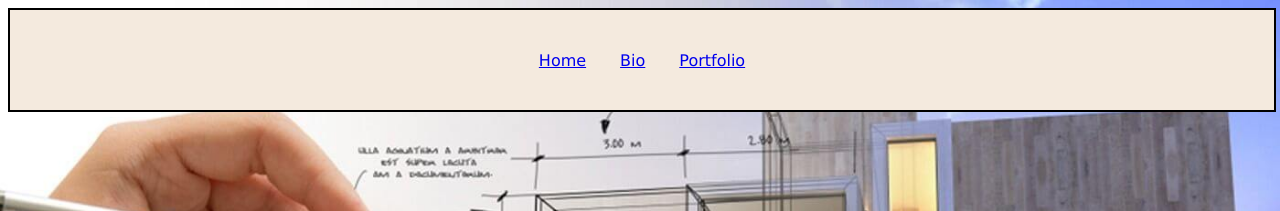
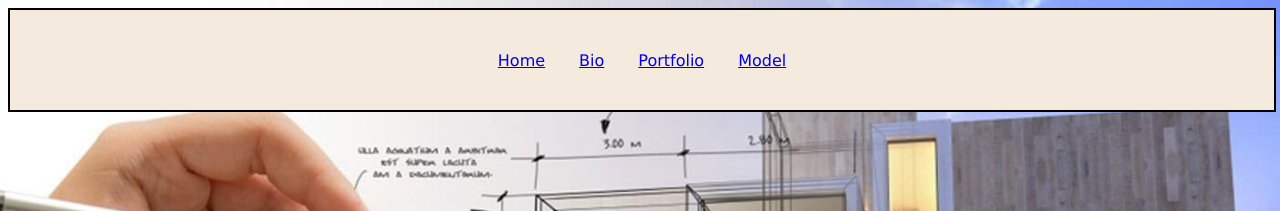
Before and after one commit to Daniel-Barragan5703/Website1, a plain HTML site: page index.html in a window 1280 px wide. Shown: the top 211 px of the page. Drawn offline with Linux system fonts and the light colour scheme.

Commit message:
Update index.html

```diff
--- a/index.html
+++ b/index.html
@@ -30,6 +30,7 @@ type="text/css"/>
             <a style="font-family:verdana;" href="index.html" > Home</a>
             <a style="font-family:verdana;" href="paragraph1.html">Bio</a>
             <a style="font-family:verdana;" href="gallery.html">Portfolio</a>
+            <a style="font-family:verdana"; href="model.html"> Model</a>
         </div>
     </nav>
 
```
